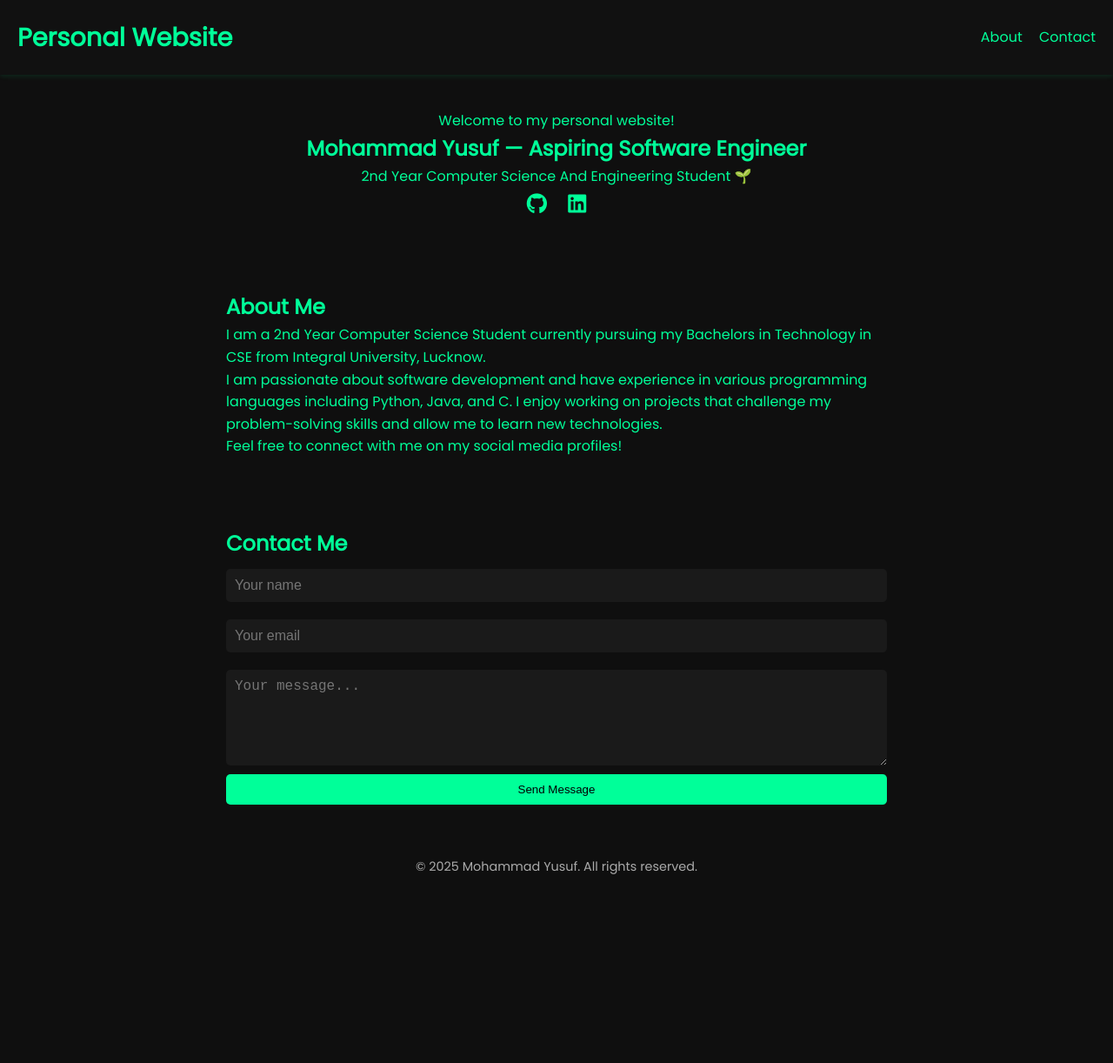
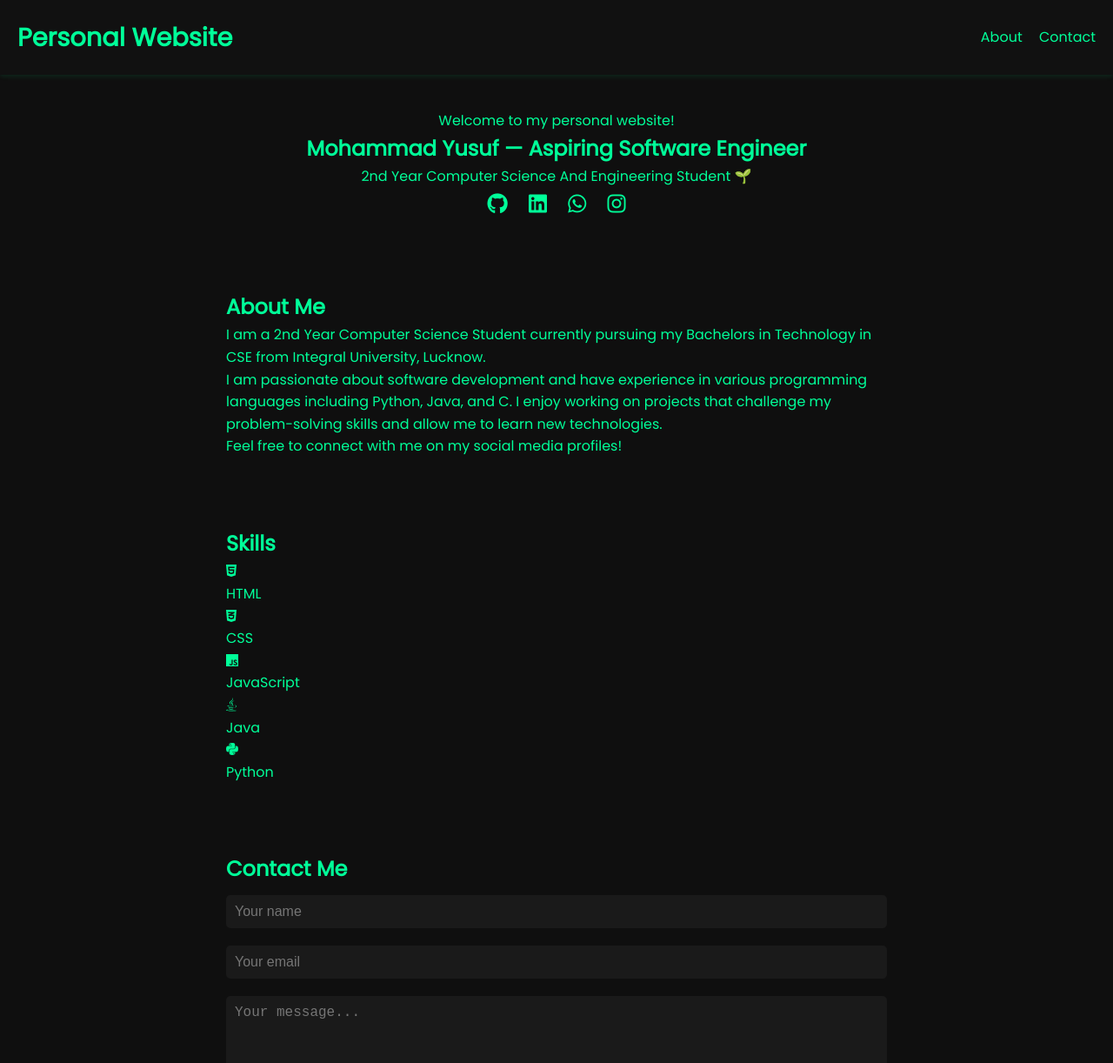
Before and after one commit to itsyusuf075/my-portfolio, a plain HTML site: page index.html in a window 1280 px wide. Shown: the top 1222 px of the page at 87% size. Before the commit the page ends 1028 px from the top, so only its background shows below. Drawn offline with Linux system fonts and the light colour scheme.

Commit message:
Update index.html

```diff
--- a/index.html
+++ b/index.html
@@ -4,6 +4,8 @@
   <meta charset="UTF-8" />
   <meta name="viewport" content="width=device-width, initial-scale=1.0" />
   <title>Developer Yusuf</title>
+  <link rel="stylesheet" href="https://cdnjs.cloudflare.com/ajax/libs/font-awesome/6.4.0/css/all.min.css">
+
   <link rel="stylesheet" href="style.css" />
   <link rel="stylesheet" href="https://cdnjs.cloudflare.com/ajax/libs/font-awesome/6.4.0/css/all.min.css"/>
   <link href="https://fonts.googleapis.com/css2?family=Poppins&display=swap" rel="stylesheet">
@@ -24,6 +26,8 @@
     <div class="social">
       <a href="https://github.com/itsyusuf075" target="_blank"><i class="fab fa-github"></i></a>
       <a href="https://linkedin.com/in/itsyusuf75" target="_blank"><i class="fab fa-linkedin"></i></a>
+      <a href="https://whatsapp.com/+918318356478" target="_blank"><i class="fab fa-whatsapp"></i></a>
+      <a href="https://instagram.com/itsyusuf075" target="_blank"><i class="fab fa-instagram"></i></a>
     </div>
   </section>
 
@@ -33,6 +37,33 @@
     <p>I am passionate about software development and have experience in various programming languages including Python, Java, and C. I enjoy working on projects that challenge my problem-solving skills and allow me to learn new technologies.</p>
     <p>Feel free to connect with me on my social media profiles!</p>
   </section>
+  <section class="skills-section">
+  <h2>Skills</h2>
+  <div class="skills-container">
+    <div class="skill">
+      <i class="fa-brands fa-html5"></i>
+      <p>HTML</p>
+    </div>
+    <div class="skill">
+      <i class="fa-brands fa-css3-alt"></i>
+      <p>CSS</p>
+    </div>
+    <div class="skill">
+      <i class="fa-brands fa-js"></i>
+      <p>JavaScript</p>
+    </div>
+    <div class="skill">
+      <i class="fa-brands fa-java"></i>
+      <p>Java</p>
+    </div>
+    <div>
+    <div class="skill">
+      <i class="fa-brands fa-python"></i>
+      <p>Python</p>
+    </div>
+  </div>
+</section>
+
 
   <section id="contact">
     <h2>Contact Me</h2>
```
